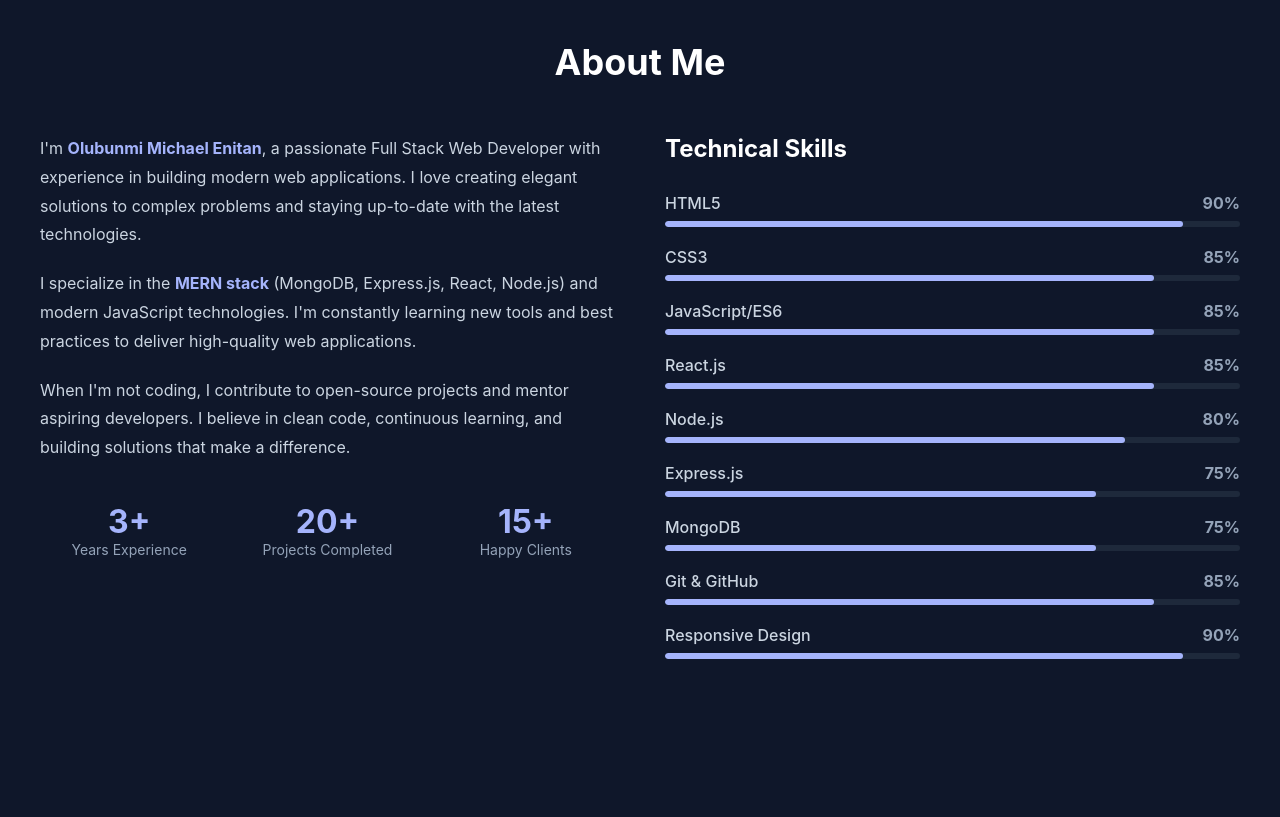
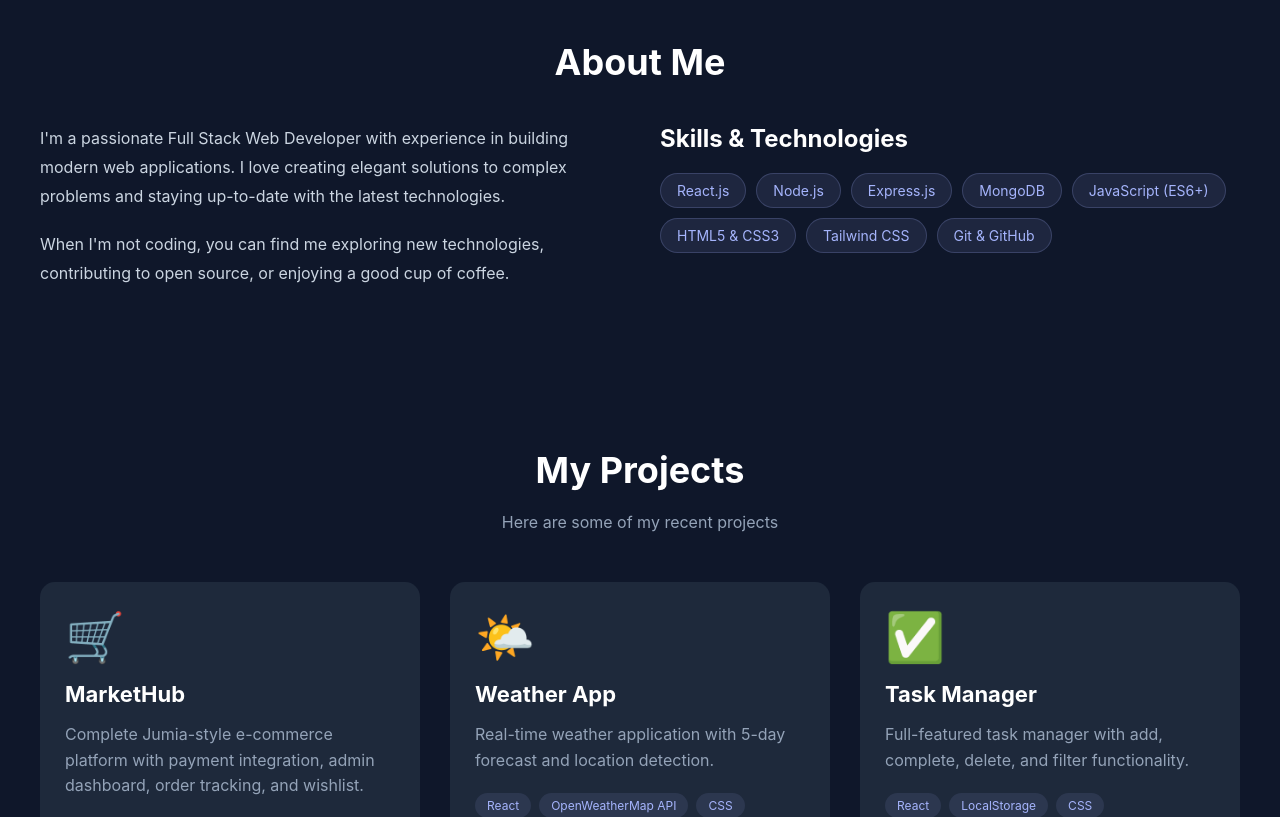
Before and after one commit to olubunmimichael93-debug/my-portfolio, a React (Vite) app: page / in a window 1280 px wide. Shown: the part 840-1657 px from the top of the page. Built offline with nearby package versions, Linux system fonts and the light colour scheme; the HTML template or start-up script is replaced by a standard one.

Commit message:
Complete dark/light mode integration for all sections

```diff
--- a/src/App.jsx
+++ b/src/App.jsx
@@ -1,4 +1,5 @@
 import { BrowserRouter as Router } from 'react-router-dom'
+import { ThemeProvider } from './context/ThemeContext'
 import Navbar from './components/Navbar'
 import Hero from './components/Hero'
 import About from './components/About'
@@ -10,6 +11,7 @@ import SocialBar from './components/SocialBar'
 
 function App() {
   return (
+    <ThemeProvider>
       <Router>
         <Navbar />
         <Hero />
@@ -20,6 +22,7 @@ function App() {
         <Footer />
         <SocialBar />
       </Router>
+    </ThemeProvider>
   )
 }
 
--- a/src/components/About.jsx
+++ b/src/components/About.jsx
@@ -1,140 +1,81 @@
+import { useTheme } from '../context/ThemeContext'
+
 function About() {
+  const { darkMode } = useTheme()
+
   const skills = [
-    { name: 'HTML5', percentage: 90, color: '#e2e8f0' },
-    { name: 'CSS3', percentage: 85, color: '#e2e8f0' },
-    { name: 'JavaScript/ES6', percentage: 85, color: '#e2e8f0' },
-    { name: 'React.js', percentage: 85, color: '#e2e8f0' },
-    { name: 'Node.js', percentage: 80, color: '#e2e8f0' },
-    { name: 'Express.js', percentage: 75, color: '#e2e8f0' },
-    { name: 'MongoDB', percentage: 75, color: '#e2e8f0' },
-    { name: 'Git & GitHub', percentage: 85, color: '#e2e8f0' },
-    { name: 'Responsive Design', percentage: 90, color: '#e2e8f0' }
+    'React.js', 'Node.js', 'Express.js', 'MongoDB',
+    'JavaScript (ES6+)', 'HTML5 & CSS3', 'Tailwind CSS', 'Git & GitHub'
   ]
 
   return (
     <section id="about" style={{
       padding: '80px 20px',
-      background: '#0f172a'
+      background: darkMode ? '#0f172a' : '#f5f5f5',
+      transition: 'background 0.3s ease'
     }}>
       <div style={{ maxWidth: '1200px', margin: '0 auto' }}>
         <h2 style={{
           textAlign: 'center',
-          fontSize: '36px',
-          marginBottom: '20px',
-          color: 'white'
+          fontSize: 'clamp(28px, 6vw, 36px)',
+          marginBottom: '40px',
+          color: darkMode ? 'white' : '#333'
         }}>
           About Me
         </h2>
 
         <div style={{
           display: 'grid',
-          gridTemplateColumns: '1fr 1fr',
-          gap: '50px',
-          marginTop: '50px'
+          gridTemplateColumns: 'repeat(auto-fit, minmax(300px, 1fr))',
+          gap: '40px'
         }}>
           <div>
             <p style={{
               marginBottom: '20px',
               lineHeight: '1.8',
-              color: '#cbd5e1',
-              fontSize: '16px'
+              color: darkMode ? '#cbd5e1' : '#475569'
             }}>
-              I'm <strong style={{ color: '#a5b4fc' }}>Olubunmi Michael Enitan</strong>, a passionate Full Stack Web Developer
-              with experience in building modern web applications. I love creating elegant solutions
-              to complex problems and staying up-to-date with the latest technologies.
+              I'm a passionate Full Stack Web Developer with experience in building modern web applications.
+              I love creating elegant solutions to complex problems and staying up-to-date with the latest technologies.
             </p>
             <p style={{
               lineHeight: '1.8',
-              color: '#cbd5e1',
-              fontSize: '16px',
-              marginBottom: '20px'
+              color: darkMode ? '#cbd5e1' : '#475569'
             }}>
-              I specialize in the <strong style={{ color: '#a5b4fc' }}>MERN stack</strong> (MongoDB, Express.js, React, Node.js)
-              and modern JavaScript technologies. I'm constantly learning new tools and best practices
-              to deliver high-quality web applications.
+              When I'm not coding, you can find me exploring new technologies, contributing to open source,
+              or enjoying a good cup of coffee.
             </p>
-            <p style={{
-              lineHeight: '1.8',
-              color: '#cbd5e1',
-              fontSize: '16px'
-            }}>
-              When I'm not coding, I contribute to open-source projects and mentor aspiring developers.
-              I believe in clean code, continuous learning, and building solutions that make a difference.
-            </p>
-
-            <div style={{
-              display: 'grid',
-              gridTemplateColumns: 'repeat(3, 1fr)',
-              gap: '20px',
-              marginTop: '40px'
-            }}>
-              <div style={{ textAlign: 'center' }}>
-                <div style={{ fontSize: '32px', fontWeight: 'bold', color: '#a5b4fc' }}>3+</div>
-                <div style={{ fontSize: '14px', color: '#94a3b8' }}>Years Experience</div>
-              </div>
-              <div style={{ textAlign: 'center' }}>
-                <div style={{ fontSize: '32px', fontWeight: 'bold', color: '#a5b4fc' }}>20+</div>
-                <div style={{ fontSize: '14px', color: '#94a3b8' }}>Projects Completed</div>
-              </div>
-              <div style={{ textAlign: 'center' }}>
-                <div style={{ fontSize: '32px', fontWeight: 'bold', color: '#a5b4fc' }}>15+</div>
-                <div style={{ fontSize: '14px', color: '#94a3b8' }}>Happy Clients</div>
-              </div>
-            </div>
           </div>
 
           <div>
             <h3 style={{
               fontSize: '24px',
-              marginBottom: '30px',
-              color: 'white'
+              marginBottom: '20px',
+              color: darkMode ? 'white' : '#333'
             }}>
-              Technical Skills
+              Skills & Technologies
             </h3>
-
-            {skills.map((skill, index) => (
-              <div key={index} style={{ marginBottom: '20px' }}>
-                <div style={{
-                  display: 'flex',
-                  justifyContent: 'space-between',
-                  marginBottom: '8px'
+            <div style={{
+              display: 'flex',
+              flexWrap: 'wrap',
+              gap: '10px'
+            }}>
+              {skills.map((skill, index) => (
+                <span key={index} style={{
+                  padding: '8px 16px',
+                  background: darkMode ? 'rgba(165, 180, 252, 0.1)' : '#e2e8f0',
+                  border: `1px solid ${darkMode ? 'rgba(165, 180, 252, 0.2)' : '#cbd5e1'}`,
+                  borderRadius: '20px',
+                  color: darkMode ? '#a5b4fc' : '#ff6600',
+                  fontSize: '14px'
                 }}>
-                  <span style={{ color: '#cbd5e1', fontWeight: '500' }}>{skill.name}</span>
-                  <span style={{ color: '#94a3b8', fontWeight: 'bold' }}>{skill.percentage}%</span>
-                </div>
-                <div style={{
-                  width: '100%',
-                  height: '6px',
-                  background: '#1e293b',
-                  borderRadius: '3px',
-                  overflow: 'hidden'
-                }}>
-                  <div style={{
-                    width: `${skill.percentage}%`,
-                    height: '100%',
-                    background: '#a5b4fc',
-                    borderRadius: '3px',
-                    animation: 'slideIn 1s ease-out'
-                  }} />
-                </div>
-              </div>
-            ))}
+                  {skill}
+                </span>
+              ))}
+            </div>
           </div>
         </div>
       </div>
-
-      <style>{`
-        @keyframes slideIn {
-          from {
-            width: 0;
-            opacity: 0;
-          }
-          to {
-            width: 100%;
-            opacity: 1;
-          }
-        }
-      `}</style>
     </section>
   )
 }
--- a/src/components/Footer.jsx
+++ b/src/components/Footer.jsx
@@ -1,91 +1,25 @@
-import { FontAwesomeIcon } from '@fortawesome/react-fontawesome'
-import { faWhatsapp, faTiktok, faTwitter, faFacebook, faInstagram } from '@fortawesome/free-brands-svg-icons'
-import { faEnvelope } from '@fortawesome/free-solid-svg-icons'  // ✅ This is correct - from solid icons
+import { useTheme } from '../context/ThemeContext'
+import { FaHeart } from 'react-icons/fa'
 
 function Footer() {
-  const socials = [
-    { name: 'X (Twitter)', icon: faTwitter, link: 'https://x.com/Olubunmil1709' },
-    { name: 'Facebook', icon: faFacebook, link: 'https://www.facebook.com/share/17WLhedrAr/' },
-    { name: 'TikTok', icon: faTiktok, link: 'https://www.tiktok.com/@devwithenitan' },
-    { name: 'WhatsApp', icon: faWhatsapp, link: 'https://wa.me/2347040564333' },
-    { name: 'Instagram', icon: faInstagram, link: 'https://instagram.com/yourusername' }
-  ]
+  const { darkMode } = useTheme()
+  const currentYear = new Date().getFullYear()
 
   return (
     <footer style={{
-      background: '#0a0a0a',
-      padding: '50px 20px 30px',
+      background: darkMode ? '#0f172a' : '#f5f5f5',
+      color: darkMode ? '#94a3b8' : '#666',
+      padding: '40px 20px',
       textAlign: 'center',
-      borderTop: '1px solid #333'
+      borderTop: `1px solid ${darkMode ? '#1e293b' : '#e2e8f0'}`,
+      transition: 'background 0.3s ease'
     }}>
       <div style={{ maxWidth: '1200px', margin: '0 auto' }}>
-        <div style={{
-          display: 'flex',
-          justifyContent: 'center',
-          gap: '30px',
-          marginBottom: '40px',
-          flexWrap: 'wrap'
-        }}>
-          {socials.map((social, index) => (
-            <a
-              key={index}
-              href={social.link}
-              target="_blank"
-              rel="noopener noreferrer"
-              style={{
-                color: '#a0a0a0',
-                textDecoration: 'none',
-                display: 'flex',
-                flexDirection: 'column',
-                alignItems: 'center',
-                gap: '8px',
-                transition: 'all 0.3s',
-                fontSize: '14px'
-              }}
-              onMouseEnter={(e) => {
-                e.currentTarget.style.color = '#667eea'
-                e.currentTarget.style.transform = 'translateY(-3px)'
-              }}
-              onMouseLeave={(e) => {
-                e.currentTarget.style.color = '#a0a0a0'
-                e.currentTarget.style.transform = 'translateY(0)'
-              }}
-            >
-              <FontAwesomeIcon icon={social.icon} size="xl" />
-              <span>{social.name}</span>
-            </a>
-          ))}
-          {/* Email link in footer */}
-          <a
-            href="mailto:olubunmimichael93@gmail.com"
-            style={{
-              color: '#a0a0a0',
-              textDecoration: 'none',
-              display: 'flex',
-              flexDirection: 'column',
-              alignItems: 'center',
-              gap: '8px',
-              transition: 'all 0.3s',
-              fontSize: '14px'
-            }}
-            onMouseEnter={(e) => {
-              e.currentTarget.style.color = '#667eea'
-              e.currentTarget.style.transform = 'translateY(-3px)'
-            }}
-            onMouseLeave={(e) => {
-              e.currentTarget.style.color = '#a0a0a0'
-              e.currentTarget.style.transform = 'translateY(0)'
-            }}
-          >
-            <FontAwesomeIcon icon={faEnvelope} size="xl" />
-            <span>Email</span>
-          </a>
-        </div>
-        <p style={{ color: '#a0a0a0', marginBottom: '10px' }}>
-          &copy; {new Date().getFullYear()} Olubunmi Michael Enitan. All rights reserved.
+        <p>
+          © {currentYear} devwithenitan. All rights reserved.
         </p>
-        <p style={{ color: '#666', fontSize: '14px' }}>
-          olubunmimichael93@gmail.com
+        <p style={{ marginTop: '10px', fontSize: '13px' }}>
+          Built with <FaHeart style={{ color: '#ff6600', display: 'inline', margin: '0 4px' }} /> using React
         </p>
       </div>
     </footer>
--- a/src/components/Projects.jsx
+++ b/src/components/Projects.jsx
@@ -1,10 +1,7 @@
-import { useState } from 'react'
+import { useTheme } from '../context/ThemeContext'
 
 function Projects() {
-  const [darkMode] = useState(() => {
-    const saved = localStorage.getItem('portfolioDarkMode')
-    return saved !== null ? saved === 'true' : true
-  })
+  const { darkMode } = useTheme()
 
   const projects = [
     {
@@ -52,7 +49,8 @@ function Projects() {
   return (
     <section id="projects" style={{
       padding: '80px 20px',
-      background: darkMode ? '#0f172a' : '#f5f5f5'
+      background: darkMode ? '#0f172a' : '#f5f5f5',
+      transition: 'background 0.3s ease'
     }}>
       <div style={{ maxWidth: '1200px', margin: '0 auto' }}>
         <h2 style={{
@@ -75,8 +73,8 @@ function Projects() {
 
         <div style={{
           display: 'grid',
-          gridTemplateColumns: 'repeat(auto-fit, minmax(300px, 1fr))',
-          gap: '25px'
+          gridTemplateColumns: 'repeat(auto-fit, minmax(320px, 1fr))',
+          gap: '30px'
         }}>
           {projects.map((project, index) => (
             <div key={index} style={{
--- a/src/context/ThemeContext.jsx
+++ b/src/context/ThemeContext.jsx
@@ -2,30 +2,17 @@ import { createContext, useState, useContext, useEffect } from 'react';
 
 const ThemeContext = createContext();
 
-export const useTheme = () => {
-  const context = useContext(ThemeContext);
-  if (!context) {
-    throw new Error('useTheme must be used within a ThemeProvider');
-  }
-  return context;
-};
+export const useTheme = () => useContext(ThemeContext);
 
 export const ThemeProvider = ({ children }) => {
-  const [darkMode, setDarkMode] = useState(true);
-
-  const toggleDarkMode = () => {
-    setDarkMode(!darkMode);
-    localStorage.setItem('portfolioDarkMode', !darkMode);
-  };
+  const [darkMode, setDarkMode] = useState(() => {
+    const saved = localStorage.getItem('portfolioDarkMode');
+    return saved !== null ? saved === 'true' : true;
+  });
 
   useEffect(() => {
-    const saved = localStorage.getItem('portfolioDarkMode');
-    if (saved !== null) {
-      setDarkMode(saved === 'true');
-    }
-  }, []);
-
-  useEffect(() => {
+    localStorage.setItem('portfolioDarkMode', darkMode);
+    // Apply theme to body
     if (darkMode) {
       document.body.style.backgroundColor = '#0f172a';
       document.body.style.color = '#f1f5f9';
@@ -35,6 +22,8 @@ export const ThemeProvider = ({ children }) => {
     }
   }, [darkMode]);
 
+  const toggleDarkMode = () => setDarkMode(!darkMode);
+
   return (
     <ThemeContext.Provider value={{ darkMode, toggleDarkMode }}>
       {children}
```
Lines whose indentation alone changed are shown as unchanged.
